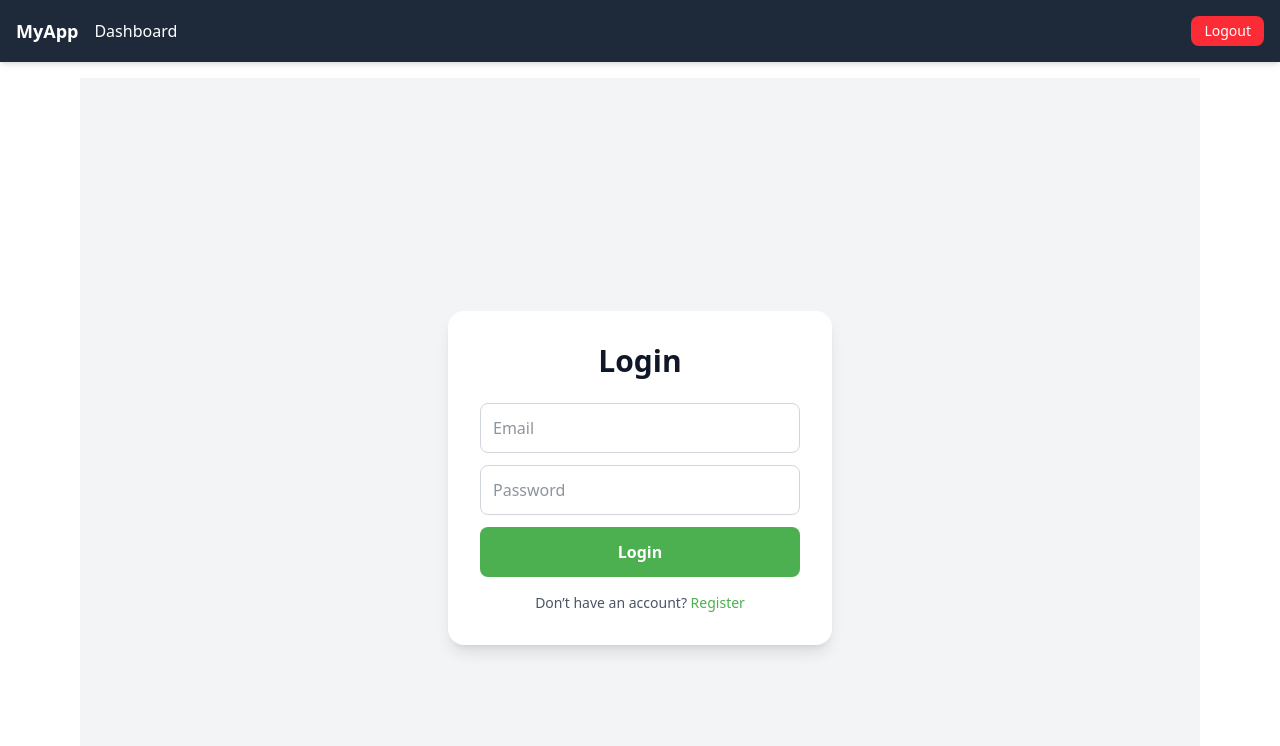
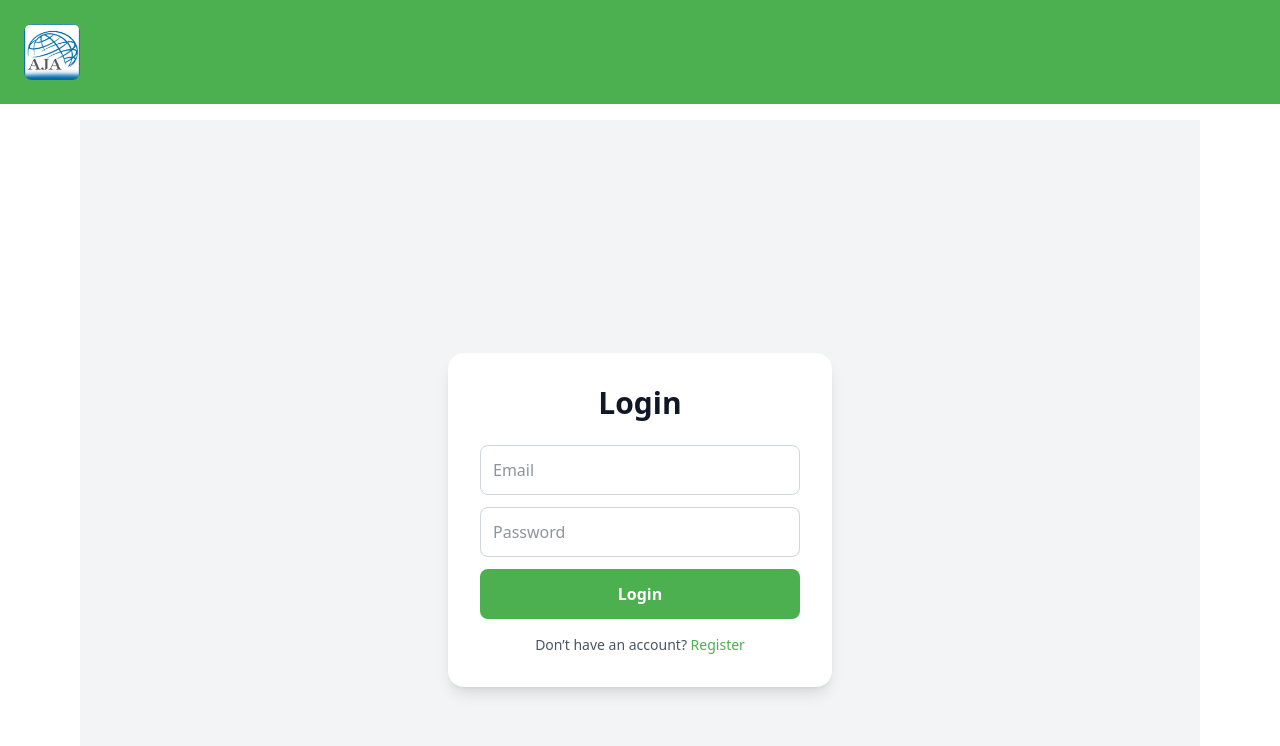
Before and after one commit to mahmoudElziny/Vibe-Sheets, a React (Vite) app: page /login in a window 1280 px wide. Shown: the top 746 px of the page. Built offline with nearby package versions, Linux system fonts and the light colour scheme.

Commit message:
huge update in style navbar

```diff
--- a/src/components/Navbar.jsx
+++ b/src/components/Navbar.jsx
@@ -1,6 +1,7 @@
 import { Link, useNavigate } from "react-router-dom";
 import { useEffect, useState } from "react";
 import { supabase } from "../lib/supabase";
+import CurrentDate from "./CurrentDate";
 
 export default function Navbar() {
   const navigate = useNavigate();
@@ -10,7 +11,9 @@ export default function Navbar() {
   useEffect(() => {
     const fetchUser = async () => {
       setLoading(true);
-      const { data: { user } } = await supabase.auth.getUser();
+      const {
+        data: { user },
+      } = await supabase.auth.getUser();
       if (user) {
         setUsername(user.user_metadata?.username || user.email);
       } else {
@@ -28,7 +31,9 @@ export default function Navbar() {
         setUsername("");
 
         if (session?.user) {
-          setUsername(session.user.user_metadata?.username || session.user.email);
+          setUsername(
+            session.user.user_metadata?.username || session.user.email
+          );
         }
         setLoading(false);
       }
@@ -45,33 +50,50 @@ export default function Navbar() {
     navigate("/login");
   };
 
+  const hideLogout =
+    location.pathname === "/login" || location.pathname === "/register";
+
   return (
-    <nav className="bg-gray-800 text-white p-4 shadow-md">
+    <nav className="bg-[#4caf50] text-white p-4">
       <div className="max-w-7xl mx-auto flex items-center justify-between">
+        {/* Left side (Logo) */}
         <div className="flex items-center space-x-4">
-          <Link to="/" className="text-lg font-bold hover:text-gray-300">
-            MyApp
-          </Link>
-          <Link to="/dashboard" className="hover:text-gray-300">
-            Dashboard
+          <div className="p-2 rounded-4xl">
+            <Link to="/">
+              <img
+                src="/logo2.png"
+                alt="Logo"
+                className="h-14 w-14 rounded-lg cursor-pointer"
+              />
             </Link>
           </div>
+        </div>
+
+        {/* Right side (Welcome + Date + Logout) */}
         <div className="flex items-center space-x-4">
           {loading ? (
             <span className="text-sm text-gray-400">Loading...</span>
           ) : (
-            username && (
-              <span className="text-sm font-medium text-green-400">
-                👋 Welcome, {username}
+            !hideLogout && (
+              <div className="flex flex-col items-end text-right">
+                {username && (
+                  <span className="font-semibold text-amber-50 drop-shadow-sm">
+                    Welcome, {username}
                   </span>
+                )}
+                <CurrentDate />
+              </div>
             )
           )}
+
+          {!hideLogout && (
             <button
               onClick={handleLogout}
-            className="bg-red-500 hover:bg-red-600 px-3 py-1 rounded-lg text-sm"
+              className="bg-[#166534] hover:bg-white hover:text-[#166534] px-4 py-2 rounded"
             >
               Logout
             </button>
+          )}
         </div>
       </div>
     </nav>
```
Lines whose indentation alone changed are shown as unchanged.
